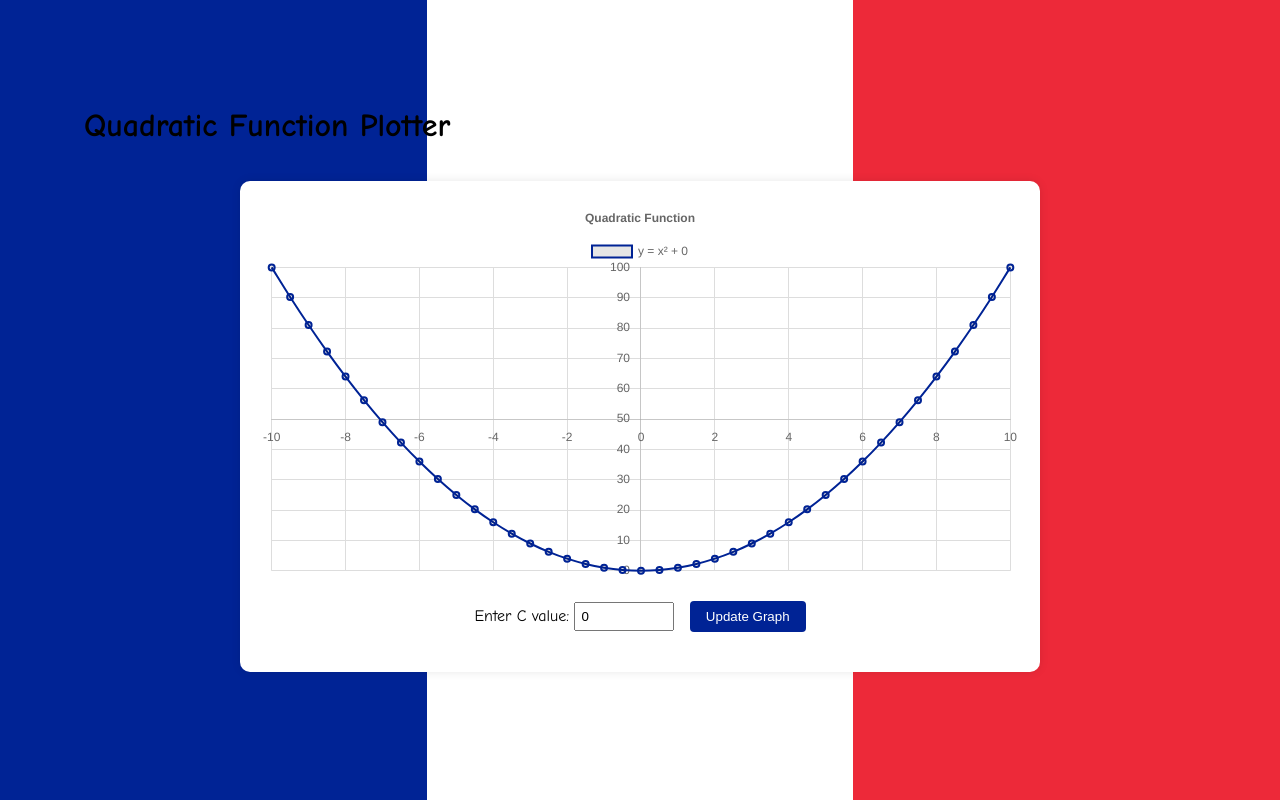
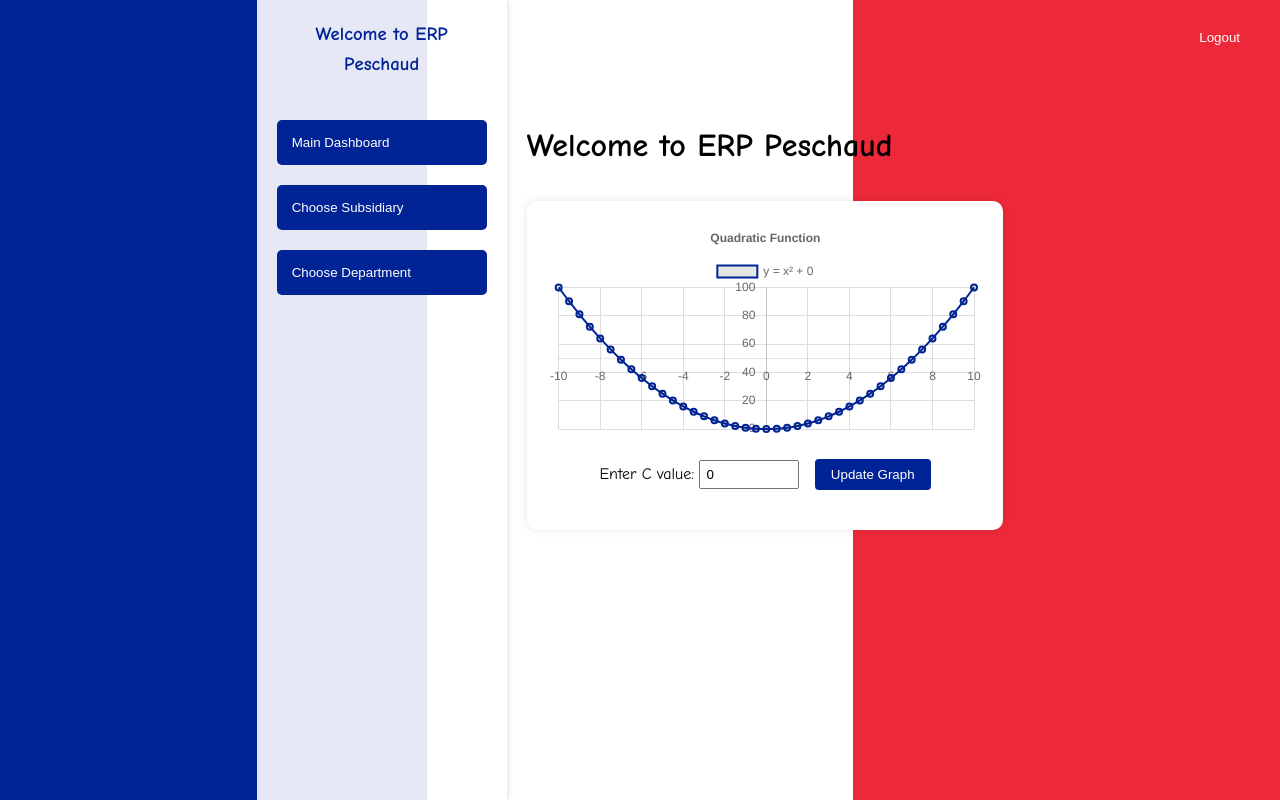
Before and after one commit to Rimisac-de-Valldebon/ERP-Peschaud, a website: page public/home.html in a window 1280 px wide. Drawn offline with nearby package versions, Linux system fonts and the light colour scheme.

Commit message:
Modify Home to give options after logging in.

```diff
--- a/public/home.html
+++ b/public/home.html
@@ -3,13 +3,47 @@
 <head>
     <meta charset="UTF-8">
     <meta name="viewport" content="width=device-width, initial-scale=1.0">
-    <title>Home - Graph Plotter</title>
+    <title>Home - ERP Peschaud</title>
     <link rel="stylesheet" href="/css/style.css">
     <link rel="stylesheet" href="/css/layout.css">
     <script src="https://cdn.jsdelivr.net/npm/chart.js"></script>
     <style>
+        .page-container {
+            display: flex;
+            min-height: 100vh;
+        }
+
+        .sidebar {
+            width: 250px;
+            background: rgba(255, 255, 255, 0.9);
+            padding: 20px;
+            box-shadow: 2px 0 5px rgba(0,0,0,0.1);
+        }
+
+        .sidebar-button {
+            width: 100%;
+            padding: 15px;
+            margin: 10px 0;
+            text-align: left;
+            background: #002395;
+            color: white;
+            border: none;
+            border-radius: 5px;
+            cursor: pointer;
+            transition: background-color 0.3s;
+        }
+
+        .sidebar-button:hover {
+            background: #001970;
+        }
+
+        .main-content {
+            flex: 1;
+            padding: 20px;
+        }
+
         .graph-container {
-            width: 80%;
+            width: 100%;
             max-width: 800px;
             margin: 20px auto;
             background: white;
@@ -28,17 +62,59 @@
             padding: 5px;
             margin-right: 10px;
         }
+
+        .logout-button {
+            position: fixed;
+            top: 20px;
+            right: 20px;
+            padding: 10px 20px;
+            background: #ED2939;
+            color: white;
+            border: none;
+            border-radius: 5px;
+            cursor: pointer;
+            transition: background-color 0.3s;
+        }
+
+        .logout-button:hover {
+            background: #C41E3A;
+        }
+
+        .welcome-text {
+            text-align: center;
+            margin-bottom: 30px;
+            color: #002395;
+        }
     </style>
 </head>
 <body>
-    <div class="container">
-        <h1>Quadratic Function Plotter</h1>
+    <button class="logout-button" onclick="window.location.href='/'">Logout</button>
+
+    <div class="page-container">
+        <div class="sidebar">
+            <div class="welcome-text">
+                <h3>Welcome to ERP Peschaud</h3>
+            </div>
+            <button class="sidebar-button" onclick="window.location.href='/dashboard.html'">
+                Main Dashboard
+            </button>
+            <button class="sidebar-button" onclick="window.location.href='/subsidiaries.html'">
+                Choose Subsidiary
+            </button>
+            <button class="sidebar-button" onclick="window.location.href='/departments.html'">
+                Choose Department
+            </button>
+        </div>
+
+        <div class="main-content">
+            <h1>Welcome to ERP Peschaud</h1>
             <div class="graph-container">
                 <canvas id="graphCanvas"></canvas>
                 <div class="controls">
                     <label for="constantInput">Enter C value:</label>
                     <input type="number" id="constantInput" value="0" step="1">
                     <button class="btn btn-primary" onclick="updateGraph()">Update Graph</button>
+                </div>
             </div>
         </div>
     </div>
@@ -60,7 +136,6 @@
         function createGraph(c) {
             const ctx = document.getElementById('graphCanvas').getContext('2d');
 
-            // Destroy existing chart if it exists
             if (myChart) {
                 myChart.destroy();
             }
```
Lines whose indentation alone changed are shown as unchanged.
